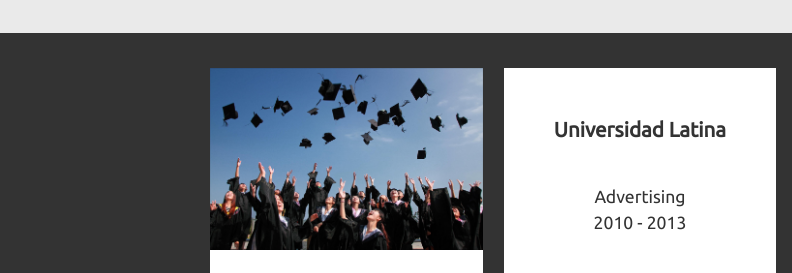
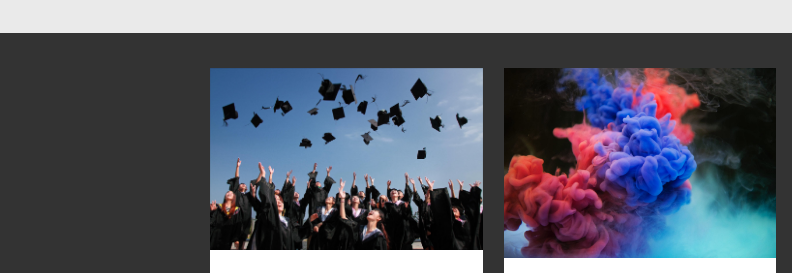
Before and after one commit to este92fano/EstefanoCasorla, a plain HTML site: page index.html in a window 1280 px wide. Shown: the part 1127-1400 px from the top of the page, 0-792 px from the left. Drawn offline with Linux system fonts and the light colour scheme; grey boxes are pictures that could not be loaded; a script that the page names is missing.

Commit message:
Update index.html

```diff
--- a/index.html
+++ b/index.html
@@ -56,7 +56,7 @@
             </li>
             <li>
               <div class="card">
-                <img src="3.jpg" alt="">
+                <img src="3.jpeg" alt="">
                 <div class="card-content">
                   <h3 class="card-title">Universidad Latina</h3>
                   <p>Advertising <br> 2010 - 2013</p>
```
